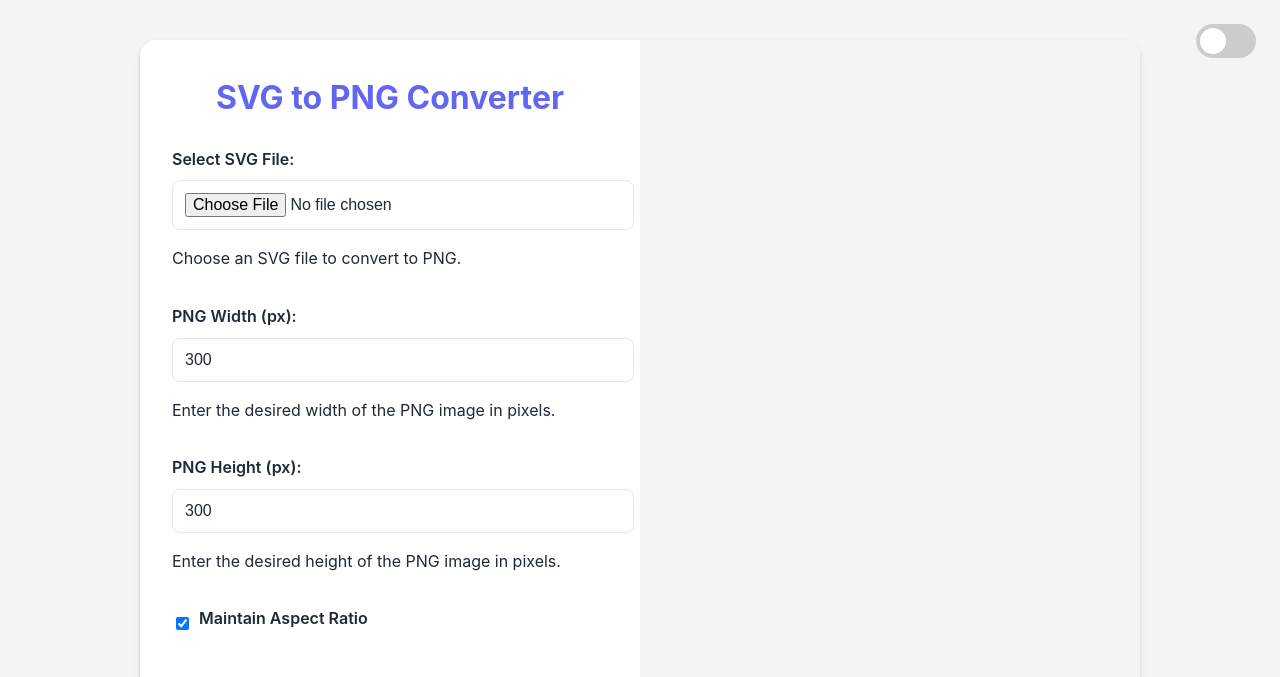
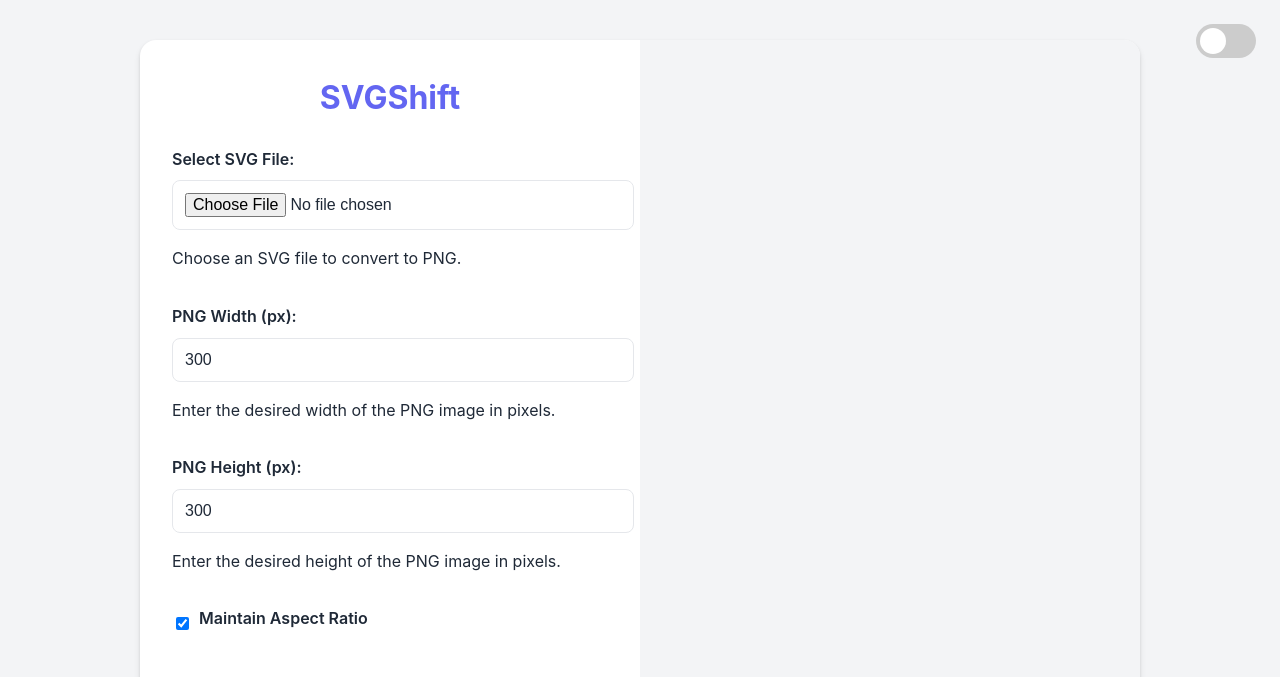
Before and after one commit to Kaisoneo/SVGShift, a plain HTML site: page Svg2Png/index.html in a window 1280 px wide. Shown: the top 677 px of the page. Drawn offline with Linux system fonts and the light colour scheme.

Commit message:
Update index.html

```diff
--- a/Svg2Png/index.html
+++ b/Svg2Png/index.html
@@ -333,7 +333,7 @@
 
     <div class="container">
         <div class="left-panel">
-            <h1>SVG to PNG Converter</h1>
+            <h1>SVGShift</h1>
             <div class="input-group">
                 <label for="svgFile">Select SVG File:</label>
                 <input type="file" id="svgFile" accept=".svg" aria-describedby="fileHint">
```
